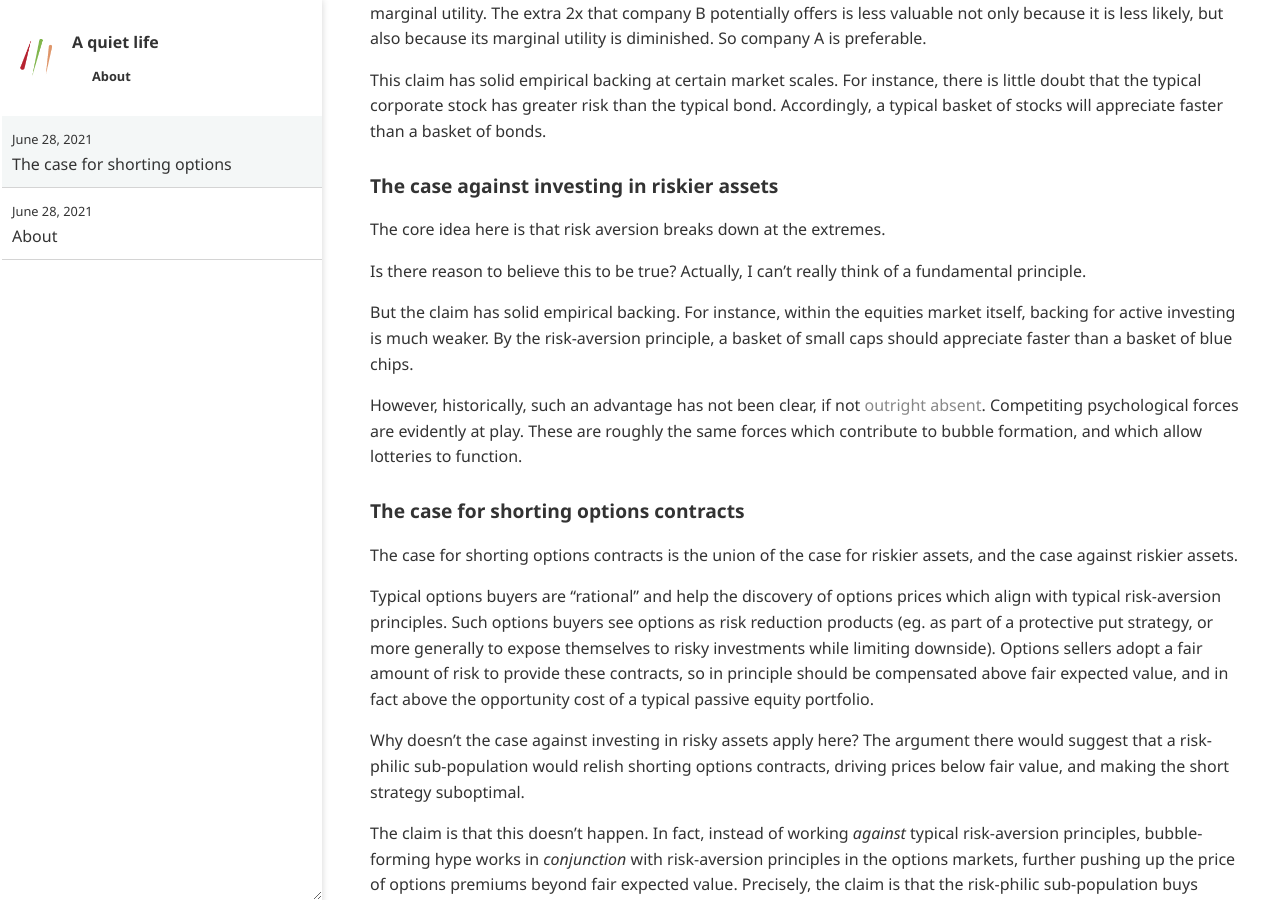
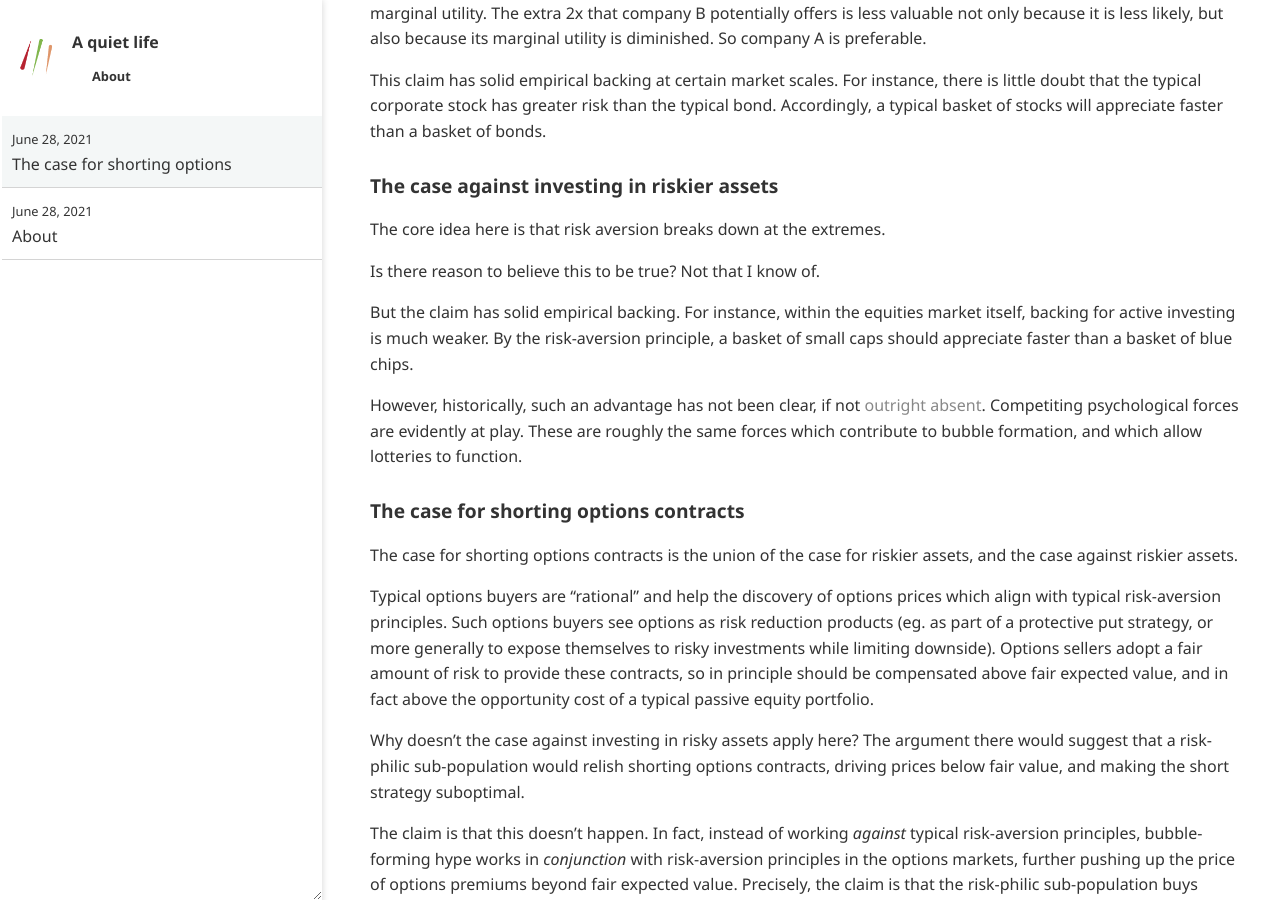
Before and after one commit to ansyblenetwork/aquietlife, a Jekyll site: the page built from _posts/2021-06-28-case-for-trading.md, in a window 1280 px wide and 900 px high, scrolled down 747 px. Built offline with Jekyll 4.4.1, drawn with Linux system fonts in a browser that asks for light colours.

Commit message:
Update 2021-06-28-case-for-trading.md

```diff
--- a/_posts/2021-06-28-case-for-trading.md
+++ b/_posts/2021-06-28-case-for-trading.md
@@ -29,7 +29,7 @@ This claim has solid empirical backing at certain market scales. For instance, t
 
 The core idea here is that risk aversion breaks down at the extremes.
 
-Is there reason to believe this to be true? Actually, I can't really think of a fundamental principle.
+Is there reason to believe this to be true? Not that I know of.
 
 But the claim has solid empirical backing. For instance, within the equities market itself, backing for active investing is much weaker. By the risk-aversion principle, a basket of small caps should appreciate faster than a basket of blue chips.
 
```
